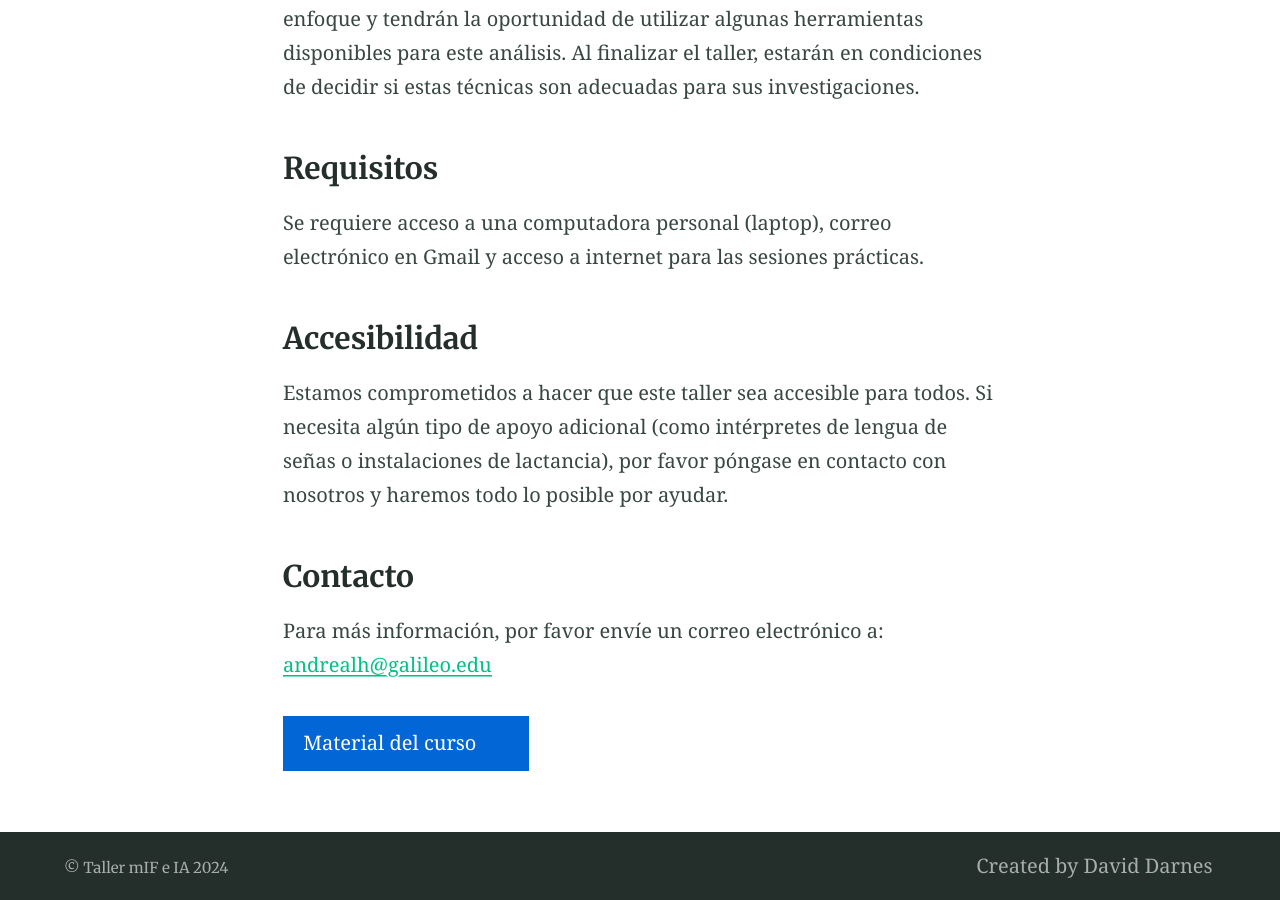
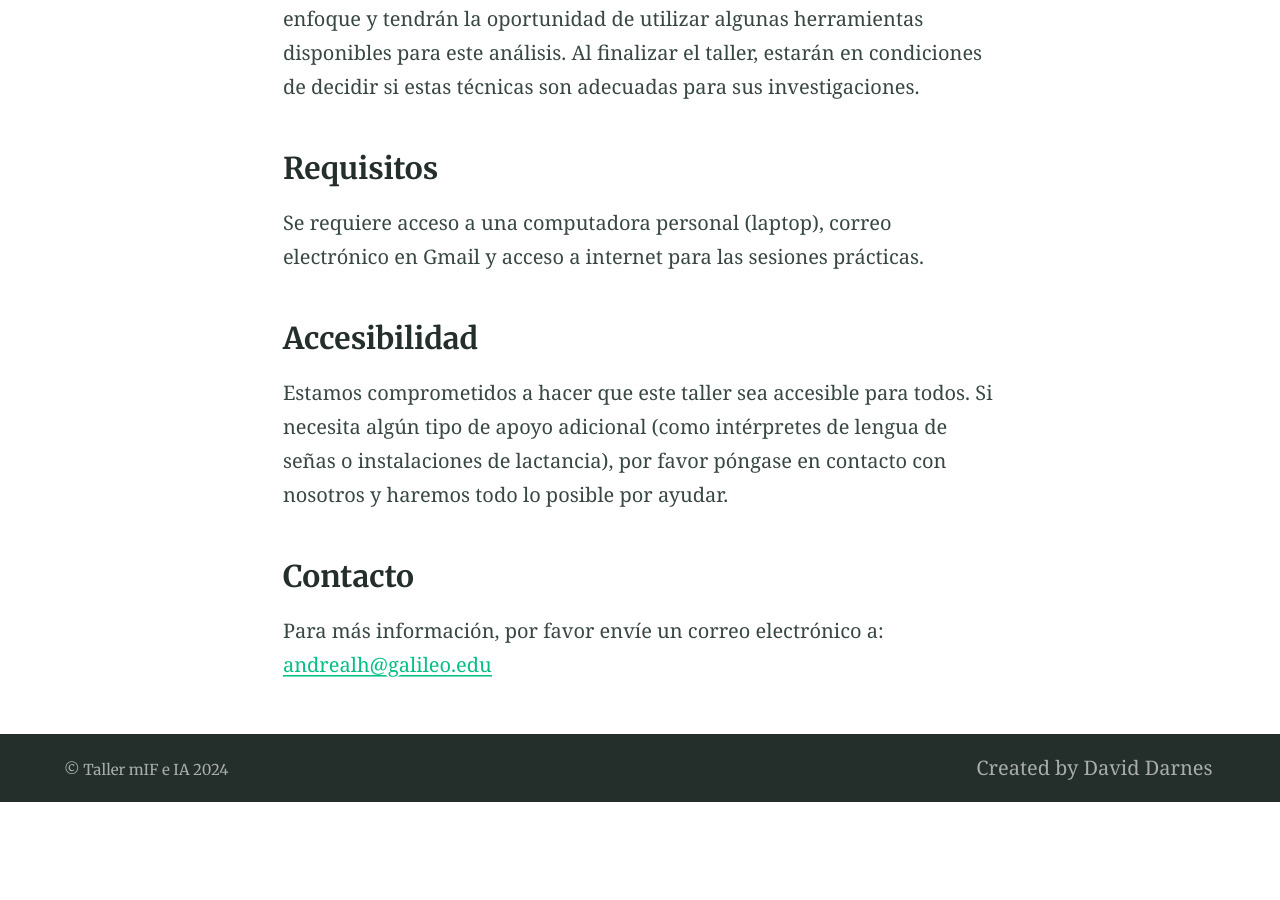
Before and after one commit to acnilo/202411_LNMA_IA-mIF, a Jekyll site: the page built from index.md, in a window 1280 px wide and 900 px high, scrolled down 1546 px. Built offline with Jekyll 4.4.1, drawn with Linux system fonts in a browser that asks for light colours; after the commit the page ends 2348 px from its top, so only the background shows below that.

```diff
--- a/index.md
+++ b/index.md
@@ -37,5 +37,3 @@
 
 ### Contacto
 Para más información, por favor envíe un correo electrónico a: [andrealh@galileo.edu](mailto:andrealh@galileo.edu)
-
-{% include button.html text="Material del curso" icon="drive" link="https://drive.google.com/drive/folders/1Jm9_aIGEk2-T0geeBIz_YFTtBhsBejt6?usp=sharing" color="#0366d6" %}
```
